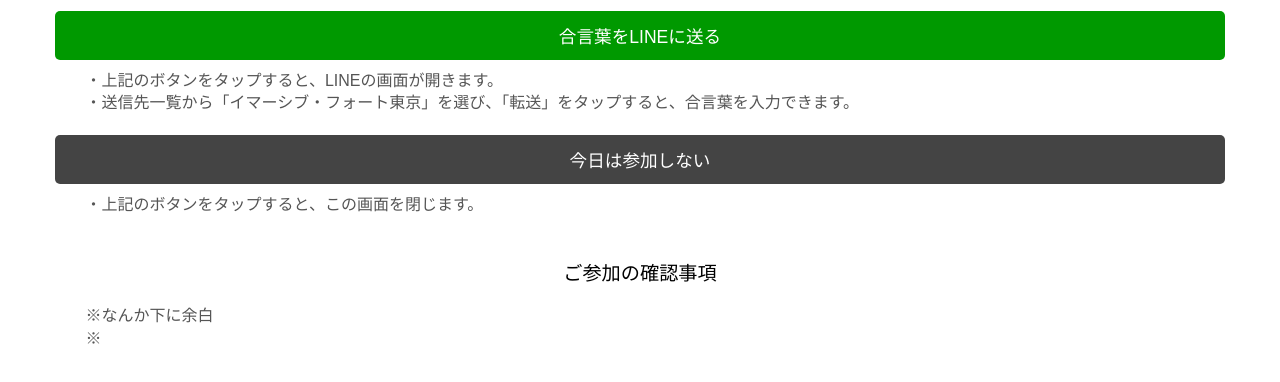
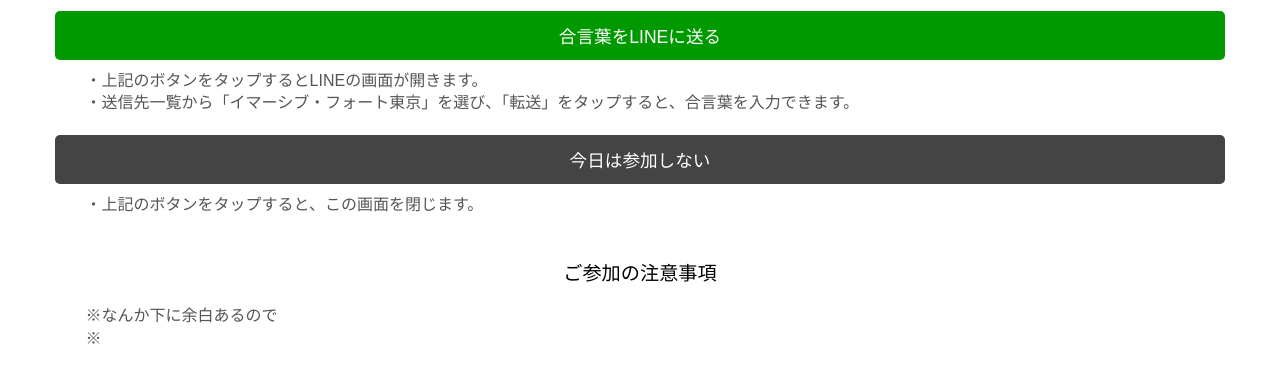
Before and after one commit to e-bi7/ki, a plain HTML site: page index.html in a window 1280 px wide. Shown: the part 600-982 px from the top of the page. Drawn offline with Linux system fonts and the light colour scheme.

Commit message:
Add files via upload

```diff
--- a/index.html
+++ b/index.html
@@ -93,7 +93,7 @@
   </a>
 
   <div class="lineNotice">
-    ・上記のボタンをタップすると、LINEの画面が開きます。<br>
+    ・上記のボタンをタップするとLINEの画面が開きます。<br>
     ・送信先一覧から「イマーシブ・フォート東京」を選び、「転送」をタップすると、合言葉を入力できます。
   </div>
 
@@ -104,9 +104,9 @@
   </div>
 
 
-  <br><h3>ご参加の確認事項</h3>
+  <br><h3>ご参加の注意事項</h3>
   <div class="lineNotice">
-    ※なんか下に余白<br>
+    ※なんか下に余白あるので<br>
     ※<br>
   </div>
 
```
